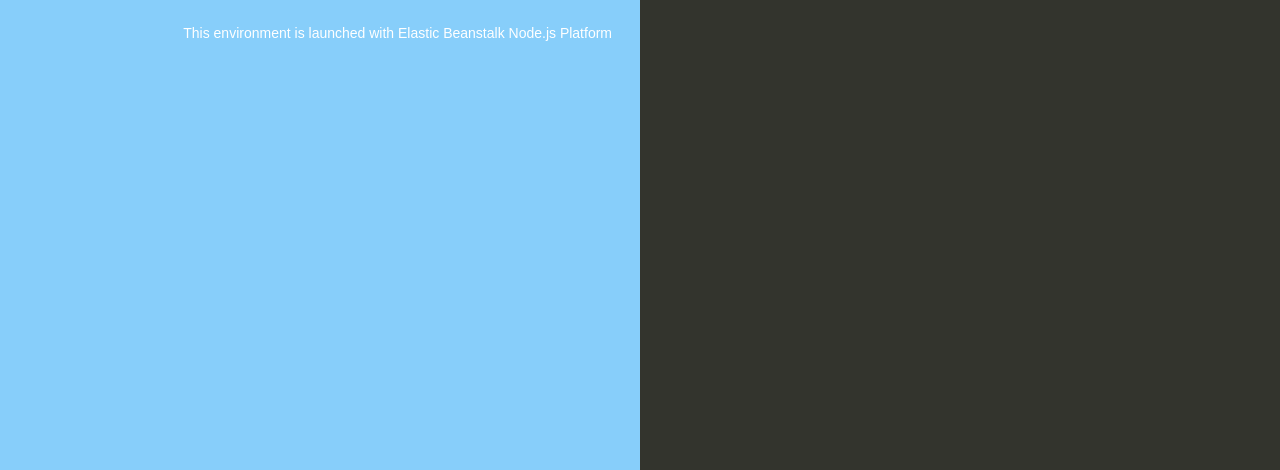
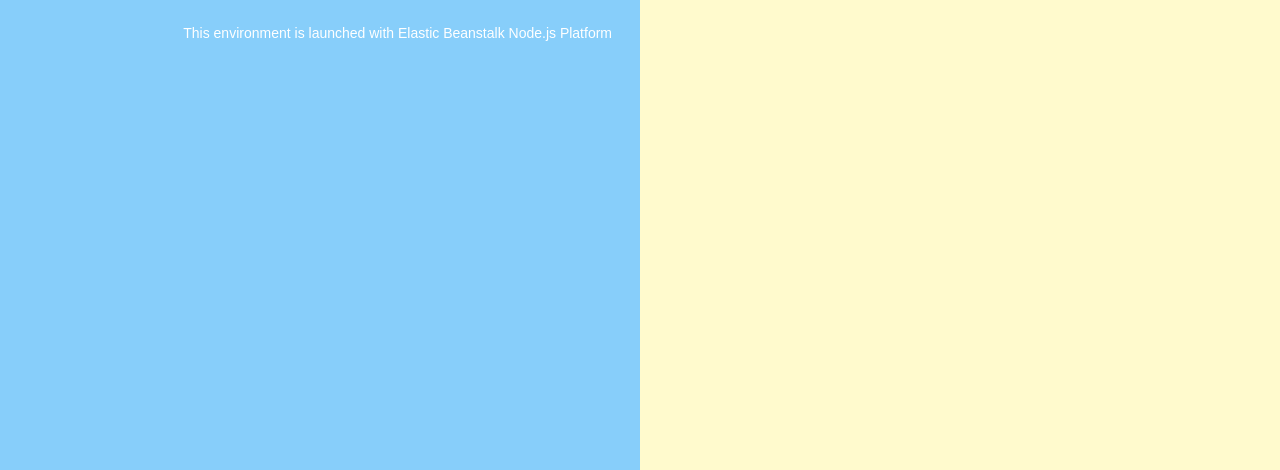
Before and after one commit to perryf/SampleAWSDeploy, a website: page index.html in a window 1280 px wide. Shown: the part 330-800 px from the top of the page. Drawn offline with Linux system fonts and the light colour scheme.

Commit message:
update right side background

```diff
--- a/index.html
+++ b/index.html
@@ -49,7 +49,7 @@
         bottom: 0px;
         left: 50%;
 
-        background-color: #33342D;
+        background-color: lemonchiffon;
       }
 
       h1 {
```
